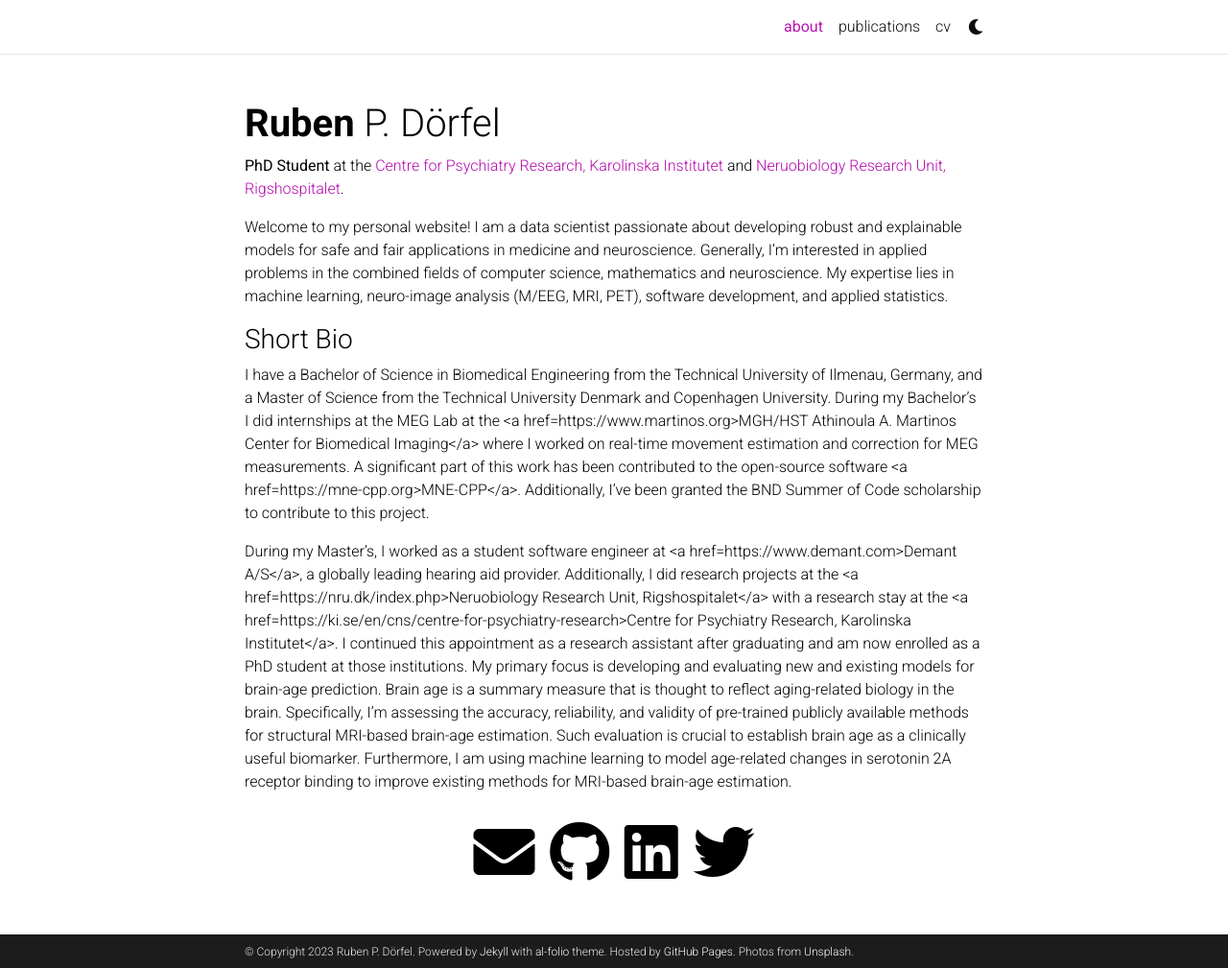
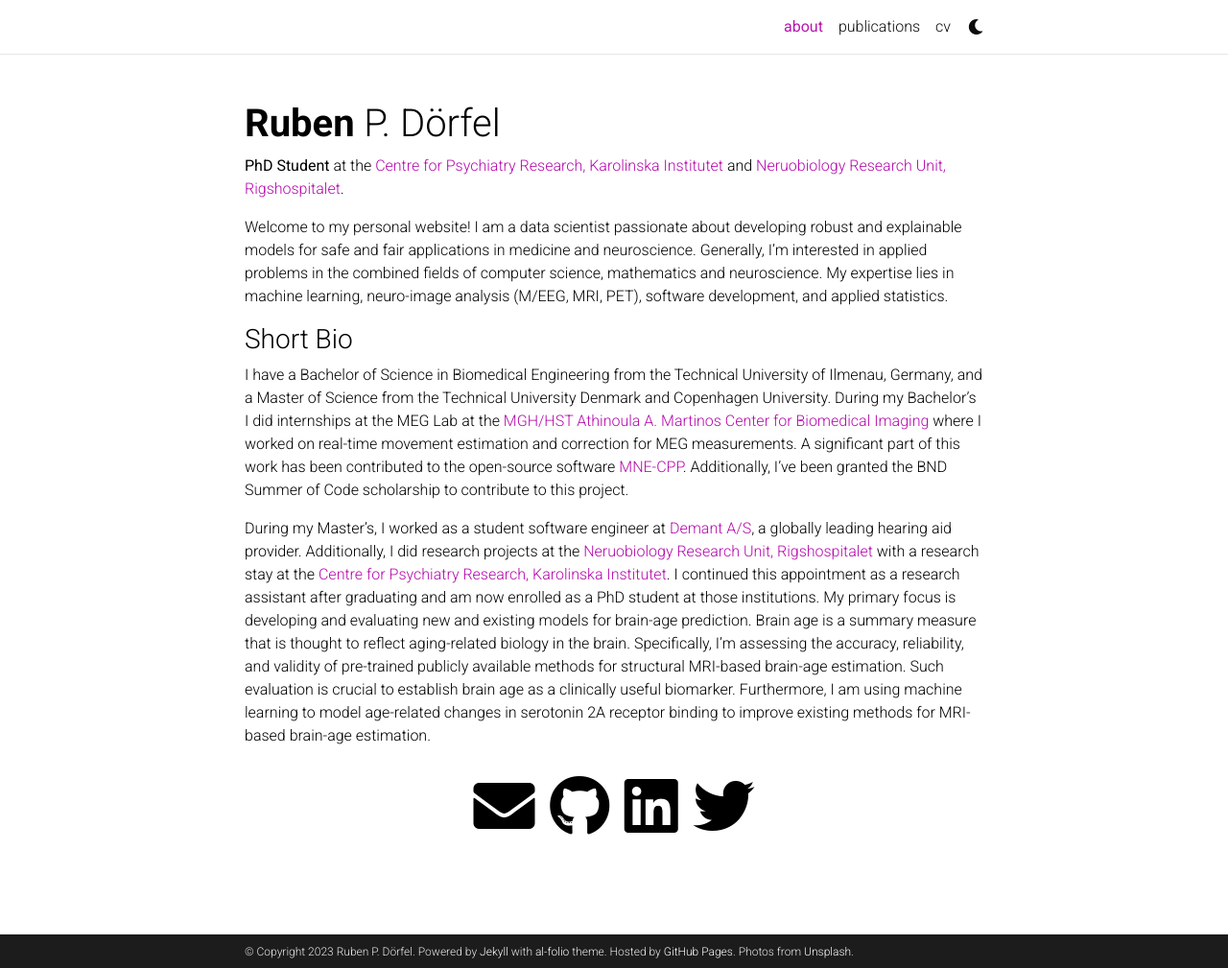
Before and after one commit to RDoerfel/rdoerfel.github.io, a Jekyll site: the page built from _pages/about.md, in a window 1280 px wide and 1009 px high. Shown: the whole window at 96% size. Built offline with Jekyll 4.4.1, drawn with Linux system fonts in a browser that asks for light colours; comment, search, counter and statistics services are not loaded; a style sheet for code colours, icons or effects is not loaded; some of the changed lines change nothing that is shown.

Commit message:
fix links

```diff
--- a/_pages/about.md
+++ b/_pages/about.md
@@ -17,6 +17,6 @@
 Welcome to my personal website! I am a data scientist passionate about developing robust and explainable models for safe and fair applications in medicine and neuroscience. Generally, I'm interested in applied problems in the combined fields of computer science, mathematics and neuroscience. My expertise lies in machine learning, neuro-image analysis (M/EEG, MRI, PET), software development, and applied statistics.
 
 ### Short Bio
-I have a Bachelor of Science in Biomedical Engineering from the Technical University of Ilmenau, Germany, and a Master of Science from the Technical University Denmark and Copenhagen University. During my Bachelor's I did internships at the MEG Lab at the <a href=https://www.martinos.org>MGH/HST Athinoula A. Martinos Center for Biomedical Imaging</a> where I worked on real-time movement estimation and correction for MEG measurements. A significant part of this work has been contributed to the open-source software <a href=https://mne-cpp.org>MNE-CPP</a>. Additionally, I've been granted the BND Summer of Code scholarship to contribute to this project.
+I have a Bachelor of Science in Biomedical Engineering from the Technical University of Ilmenau, Germany, and a Master of Science from the Technical University Denmark and Copenhagen University. During my Bachelor's I did internships at the MEG Lab at the [MGH/HST Athinoula A. Martinos Center for Biomedical Imaging](https://www.martinos.org) where I worked on real-time movement estimation and correction for MEG measurements. A significant part of this work has been contributed to the open-source software [MNE-CPP](https://mne-cpp.org). Additionally, I've been granted the BND Summer of Code scholarship to contribute to this project.
 
-During my Master's, I worked as a student software engineer at <a href=https://www.demant.com>Demant A/S</a>, a globally leading hearing aid provider. Additionally, I did research projects at the <a href=https://nru.dk/index.php>Neruobiology Research Unit, Rigshospitalet</a> with a research stay at the <a href=https://ki.se/en/cns/centre-for-psychiatry-research>Centre for Psychiatry Research, Karolinska Institutet</a>. I continued this appointment as a research assistant after graduating and am now enrolled as a PhD student at those institutions. My primary focus is developing and evaluating new and existing models for brain-age prediction. Brain age is a summary measure that is thought to reflect aging-related biology in the brain. Specifically, I'm assessing the accuracy, reliability, and validity of pre-trained publicly available methods for structural MRI-based brain-age estimation. Such evaluation is crucial to establish brain age as a clinically useful biomarker. Furthermore, I am using machine learning to model age-related changes in serotonin 2A receptor binding to improve existing methods for MRI-based brain-age estimation.
+During my Master's, I worked as a student software engineer at [Demant A/S](https://www.demant.com), a globally leading hearing aid provider. Additionally, I did research projects at the [Neruobiology Research Unit, Rigshospitalet](https://nru.dk/index.php) with a research stay at the [Centre for Psychiatry Research, Karolinska Institutet](https://ki.se/en/cns/centre-for-psychiatry-research). I continued this appointment as a research assistant after graduating and am now enrolled as a PhD student at those institutions. My primary focus is developing and evaluating new and existing models for brain-age prediction. Brain age is a summary measure that is thought to reflect aging-related biology in the brain. Specifically, I'm assessing the accuracy, reliability, and validity of pre-trained publicly available methods for structural MRI-based brain-age estimation. Such evaluation is crucial to establish brain age as a clinically useful biomarker. Furthermore, I am using machine learning to model age-related changes in serotonin 2A receptor binding to improve existing methods for MRI-based brain-age estimation.
```
